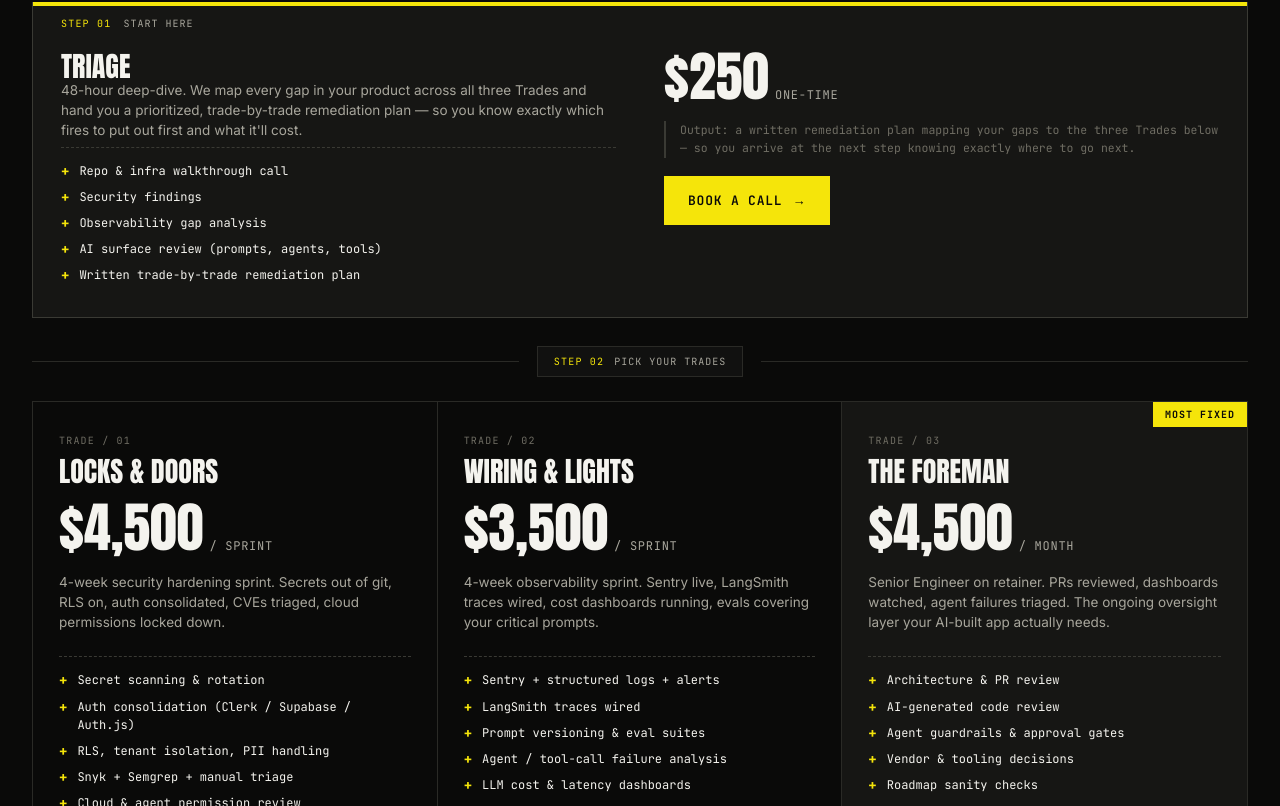
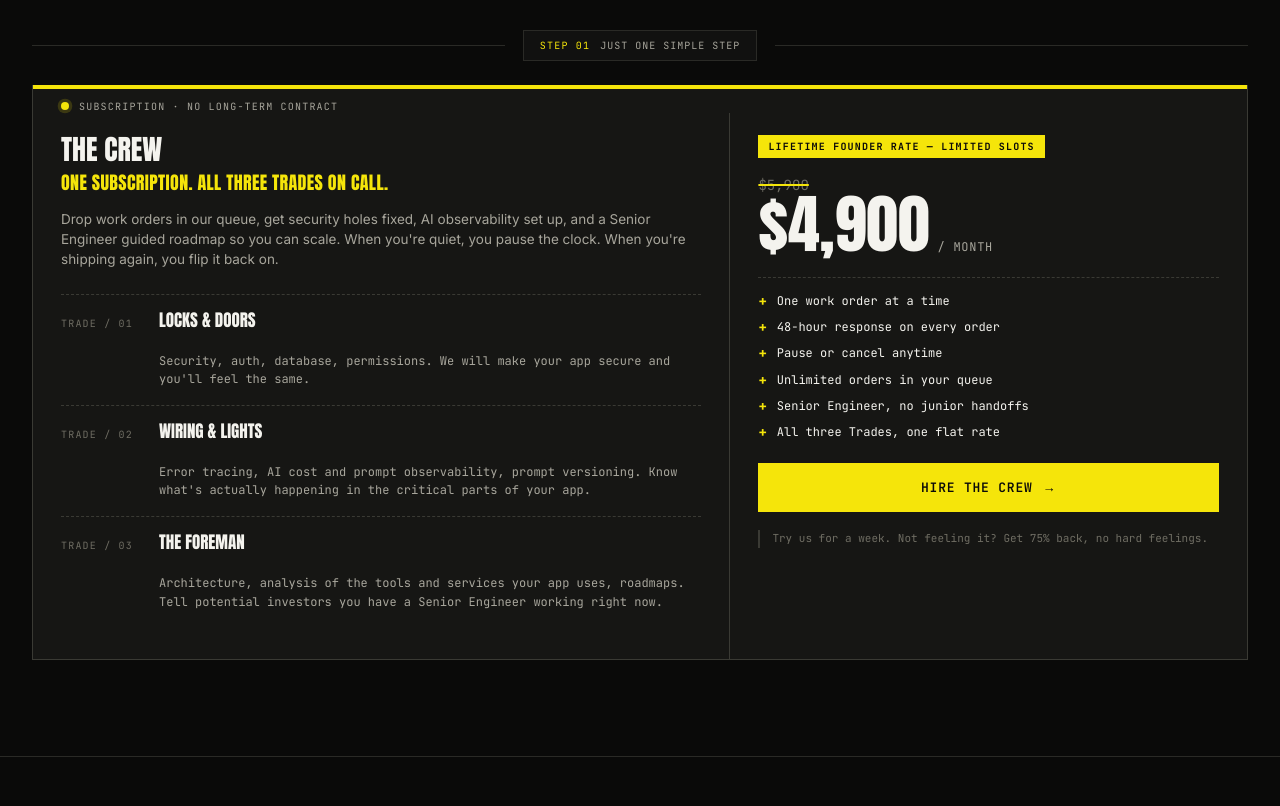
Before and after one commit to hichana/cnsl-biz, a Next.js app in the folder web/: page / in a window 1280 px wide. Shown: the part 5554-6360 px from the top of the page. Built offline with nearby package versions, Linux system fonts and the light colour scheme.

Commit message:
pricing changes

```diff
--- a/web/src/app/globals.css
+++ b/web/src/app/globals.css
@@ -1657,6 +1657,223 @@ section {
   justify-content: center;
 }
 
+/* ─── PRICING · THE CREW (subscription card) ─────────────────────────────── */
+.pricing-crew {
+  border: 1px solid var(--border-2);
+  background: var(--surface);
+  position: relative;
+}
+.pricing-crew::before {
+  content: "";
+  position: absolute;
+  left: 0;
+  right: 0;
+  top: -1px;
+  height: 4px;
+  background: var(--accent);
+}
+.pricing-crew-tag {
+  display: flex;
+  align-items: center;
+  gap: 10px;
+  padding: 14px 28px 0;
+  font-family: var(--f-mono);
+  font-size: 10px;
+  letter-spacing: 0.12em;
+  text-transform: uppercase;
+  color: var(--ink-mute);
+}
+.pricing-crew-tag-dot {
+  width: 8px;
+  height: 8px;
+  background: var(--accent);
+  border-radius: 50%;
+  box-shadow: 0 0 0 3px rgba(245, 229, 10, 0.18);
+  animation: crewPulse 2.4s ease-in-out infinite;
+}
+@keyframes crewPulse {
+  0%,
+  100% {
+    box-shadow: 0 0 0 3px rgba(245, 229, 10, 0.18);
+  }
+  50% {
+    box-shadow: 0 0 0 6px rgba(245, 229, 10, 0.05);
+  }
+}
+
+.pricing-crew-grid {
+  display: grid;
+  grid-template-columns: 1.35fr 1fr;
+  gap: 0;
+  padding: 0;
+}
+@media (max-width: 880px) {
+  .pricing-crew-grid {
+    grid-template-columns: 1fr;
+  }
+}
+
+.pricing-crew-left {
+  padding: 22px 28px 32px;
+  display: flex;
+  flex-direction: column;
+  gap: 16px;
+  border-right: 1px solid var(--border-2);
+}
+@media (max-width: 880px) {
+  .pricing-crew-left {
+    border-right: 0;
+    border-bottom: 1px solid var(--border-2);
+  }
+}
+.pricing-crew-tagline {
+  font-family: var(--f-display);
+  text-transform: uppercase;
+  font-size: 18px;
+  letter-spacing: 0.02em;
+  color: var(--accent);
+  line-height: 1.1;
+  margin-top: -6px;
+}
+
+.pricing-crew-trades {
+  display: flex;
+  flex-direction: column;
+  border-top: 1px dashed var(--border-2);
+  margin-top: 8px;
+}
+.pricing-crew-trade {
+  padding: 16px 0;
+  border-bottom: 1px dashed var(--border-2);
+  display: grid;
+  grid-template-columns: 80px 1fr;
+  gap: 18px;
+  align-items: baseline;
+}
+.pricing-crew-trade:last-child {
+  border-bottom: 0;
+}
+.pricing-crew-trade-no {
+  font-family: var(--f-mono);
+  font-size: 10px;
+  letter-spacing: 0.12em;
+  text-transform: uppercase;
+  color: var(--ink-dim);
+}
+.pricing-crew-trade-name {
+  font-family: var(--f-display);
+  text-transform: uppercase;
+  font-size: 17px;
+  line-height: 1.1;
+}
+.pricing-crew-trade-blurb {
+  grid-column: 2;
+  font-family: var(--f-mono);
+  font-size: 12px;
+  line-height: 1.55;
+  color: var(--ink-mute);
+  margin-top: 4px;
+}
+@media (max-width: 520px) {
+  .pricing-crew-trade {
+    grid-template-columns: 1fr;
+    gap: 4px;
+  }
+  .pricing-crew-trade-blurb {
+    grid-column: 1;
+  }
+}
+
+.pricing-crew-right {
+  padding: 22px 28px 32px;
+  display: flex;
+  flex-direction: column;
+  gap: 18px;
+  align-items: stretch;
+}
+.pricing-crew-badge {
+  align-self: flex-start;
+  font-family: var(--f-mono);
+  font-size: 10px;
+  letter-spacing: 0.12em;
+  text-transform: uppercase;
+  color: #0a0a09;
+  background: var(--accent);
+  padding: 5px 10px;
+  font-weight: 700;
+}
+.pricing-crew-price {
+  display: flex;
+  flex-direction: column;
+  gap: 2px;
+}
+.pricing-crew-price-was {
+  font-family: var(--f-mono);
+  font-size: 14px;
+  color: var(--ink-dim);
+  text-decoration: line-through;
+  text-decoration-thickness: 2px;
+  text-decoration-color: var(--accent);
+}
+.pricing-crew-price-now {
+  display: flex;
+  align-items: baseline;
+  gap: 8px;
+}
+.pricing-crew-price-now .p {
+  font-family: var(--f-display);
+  font-size: 64px;
+  line-height: 0.9;
+}
+.pricing-crew-price-now .per {
+  font-family: var(--f-mono);
+  font-size: 12px;
+  color: var(--ink-mute);
+  text-transform: uppercase;
+  letter-spacing: 0.06em;
+}
+
+.pricing-crew-benefits {
+  display: flex;
+  flex-direction: column;
+  gap: 8px;
+  padding-top: 14px;
+  border-top: 1px dashed var(--border-2);
+  margin-top: 4px;
+  list-style: none;
+}
+.pricing-crew-benefits li {
+  font-family: var(--f-mono);
+  font-size: 12px;
+  color: var(--ink);
+  display: flex;
+  gap: 10px;
+  align-items: flex-start;
+  line-height: 1.5;
+}
+.pricing-crew-benefits li::before {
+  content: "+";
+  color: var(--accent);
+  font-weight: 700;
+  font-size: 14px;
+  line-height: 1.3;
+}
+
+.pricing-crew-cta {
+  width: 100%;
+  justify-content: center;
+  margin-top: 4px;
+}
+
+.pricing-crew-guarantee {
+  font-family: var(--f-mono);
+  font-size: 11px;
+  line-height: 1.6;
+  color: var(--ink-dim);
+  border-left: 2px solid var(--border-2);
+  padding-left: 12px;
+}
+
 /* ─── FAQ ────────────────────────────────────────────────────────────────── */
 .faq {
   border: 1px solid var(--border);
--- a/web/src/components/Pricing.tsx
+++ b/web/src/components/Pricing.tsx
@@ -1,9 +1,8 @@
-import { TIERS } from "@/lib/content";
+import { CREW, TIERS } from "@/lib/content";
 import { SecHead } from "./SecHead";
 
 export function Pricing() {
   const triage = TIERS.find((t) => t.kind === "triage")!;
-  const trades = TIERS.filter((t) => t.kind === "trade");
 
   return (
     <section className="sec" id="pricing">
@@ -13,24 +12,28 @@ export function Pricing() {
           kicker="Pricing"
           title={
             <>
-              One triage.{" "}
+              Three trades.{" "}
               <em style={{ fontStyle: "italic", color: "var(--accent)" }}>
-                Three trades.
+                One easy sub.
               </em>
             </>
           }
           right={
             <>
-              Start with the $250 Triage — we tell you exactly which Trades to
-              you need and why. Plug the result into your AI if you think it can
-              fix everything for you. Or move on to our Trades if you want it
-              done once and for all.
+              {/* Start with the $250 Triage — we map every fire to the right Trade
+              and hand you the punch list. Then hire The Crew on a flat monthly
+              rate: one work order at a time, all three Trades on call, pause or
+              cancel anytime. No retainers, no statements of work, no month-long
+              discovery. */}
+              A flat monthly rate that makes it all feel easy. Pause or cancel
+              at any time. This is how working with a Senior Engineer should
+              have been done in the first place.
             </>
           }
         />
 
         {/* ── Step 1: Triage ─────────────────────────────────────────── */}
-        <div className="pricing-triage">
+        {/* <div className="pricing-triage">
           <div className="pricing-triage-badge">
             <span className="pricing-step">Step 01</span>
             <span className="pricing-step-label">Start here</span>
@@ -52,8 +55,8 @@ export function Pricing() {
               </div>
               <p className="pricing-triage-output">
                 Output: a written remediation plan mapping your gaps to the
-                three Trades below — so you arrive at the next step knowing
-                exactly where to go next.
+                three Trades — so by the time you put The Crew on the clock, we
+                already know what we&apos;re hammering first.
               </p>
               <a
                 className="btn btn-hazard"
@@ -66,58 +69,69 @@ export function Pricing() {
             </div>
           </div>
         </div>
-
-        {/* ── Step 2: Trades ─────────────────────────────────────────── */}
+ */}
+        {/* ── Step 2: The Crew Subscription ──────────────────────────── */}
         <div className="pricing-flow">
           <div className="pricing-flow-line" />
           <div className="pricing-flow-label">
-            <span className="pricing-step">Step 02</span>
-            <span className="pricing-step-label">Pick your trades</span>
+            <span className="pricing-step">Step 01</span>
+            <span className="pricing-step-label">Just one simple step</span>
           </div>
           <div className="pricing-flow-line" />
         </div>
 
-        <div className="tiers">
-          {trades.map((t) => (
-            <div
-              className={`tier ${t.featured ? "featured" : ""}`}
-              key={t.name}
-            >
-              {t.tradeRef && (
-                <div className="tier-trade-no">Trade / {t.tradeRef}</div>
-              )}
-              <div className="tier-name">{t.name}</div>
-              <div className="tier-price">
-                <span className="p">{t.price}</span>
-                <span className="per">{t.per}</span>
+        <div className="pricing-crew">
+          <div className="pricing-crew-tag">
+            <span className="pricing-crew-tag-dot" />
+            Subscription · no long-term contract
+          </div>
+
+          <div className="pricing-crew-grid">
+            <div className="pricing-crew-left">
+              <div className="tier-name">{CREW.name}</div>
+              <p className="pricing-crew-tagline">{CREW.tagline}</p>
+              <p className="tier-desc">{CREW.desc}</p>
+
+              <div className="pricing-crew-trades">
+                {CREW.trades.map((t) => (
+                  <div className="pricing-crew-trade" key={t.ref}>
+                    <div className="pricing-crew-trade-no">Trade / {t.ref}</div>
+                    <div className="pricing-crew-trade-name">{t.name}</div>
+                    <p className="pricing-crew-trade-blurb">{t.blurb}</p>
+                  </div>
+                ))}
               </div>
-              <p className="tier-desc">{t.desc}</p>
-              <ul className="tier-feats">
-                {t.feats.map((f, i) => (
-                  <li key={i}>{f}</li>
+            </div>
+
+            <div className="pricing-crew-right">
+              <div className="pricing-crew-badge">{CREW.badge}</div>
+
+              <div className="pricing-crew-price">
+                <span className="pricing-crew-price-was">{CREW.priceWas}</span>
+                <div className="pricing-crew-price-now">
+                  <span className="p">{CREW.priceNow}</span>
+                  <span className="per">{CREW.per}</span>
+                </div>
+              </div>
+
+              <ul className="pricing-crew-benefits">
+                {CREW.benefits.map((b, i) => (
+                  <li key={i}>{b}</li>
                 ))}
               </ul>
+
               <a
-                className={`btn ${t.featured ? "btn-hazard" : "btn-ghost"}`}
+                className="btn btn-hazard pricing-crew-cta"
                 href="https://calendly.com/hello-mail-wiot/30min"
                 target="_blank"
                 rel="noopener noreferrer"
               >
-                {t.cta} <span className="arrow">→</span>
+                {CREW.cta} <span className="arrow">→</span>
               </a>
+
+              <p className="pricing-crew-guarantee">{CREW.guarantee}</p>
             </div>
-          ))}
-        </div>
-
-        {/* ── Bundle note ────────────────────────────────────────────── */}
-        <div className="pricing-bundle">
-          <span className="pricing-bundle-label">Bundle rate</span>
-          <span className="pricing-bundle-text">
-            Locks &amp; Doors + Wiring &amp; Lights together:{" "}
-            <strong>$7,000</strong>. All three Trades including The Foreman
-            retainer: <strong>from $11,500 / mo</strong>. Book the triage and
-            we&apos;ll quote your stack.
-          </span>
+          </div>
         </div>
       </div>
     </section>
--- a/web/src/lib/content.ts
+++ b/web/src/lib/content.ts
@@ -34,6 +34,26 @@ export type Tier = {
   feats: string[];
   cta: string;
   featured?: boolean;
+};
+
+export type CrewTrade = {
+  ref: "01" | "02" | "03";
+  name: string;
+  blurb: string;
+};
+
+export type CrewSub = {
+  name: string;
+  tagline: string;
+  desc: string;
+  priceNow: string;
+  priceWas: string;
+  per: string;
+  badge: string;
+  trades: CrewTrade[];
+  benefits: string[];
+  cta: string;
+  guarantee: string;
 };
 
 export type Faq = { q: string; a: string };
@@ -214,56 +234,48 @@ export const TIERS: Tier[] = [
     ],
     cta: "Book a call",
   },
+];
+
+export const CREW: CrewSub = {
+  name: "The Crew",
+  tagline: "One subscription. All three Trades on call.",
+  desc: "Drop work orders in our queue, get security holes fixed, AI observability set up, and a Senior Engineer guided roadmap so you can scale. When you're quiet, you pause the clock. When you're shipping again, you flip it back on.",
+  priceNow: "$4,900",
+  priceWas: "$5,900",
+  per: "/ month",
+  badge: "Lifetime founder rate — limited slots",
+  trades: [
     {
-    kind: "trade",
-    tradeRef: "01",
+      ref: "01",
       name: "Locks & Doors",
-    price: "$4,500",
-    per: "/ sprint",
-    desc: "4-week security hardening sprint. Secrets out of git, RLS on, auth consolidated, CVEs triaged, cloud permissions locked down.",
-    feats: [
-      "Secret scanning & rotation",
-      "Auth consolidation (Clerk / Supabase / Auth.js)",
-      "RLS, tenant isolation, PII handling",
-      "Snyk + Semgrep + manual triage",
-      "Cloud & agent permission review",
-    ],
-    cta: "Book a call",
+      blurb:
+        "Security, auth, database, permissions. We will make your app secure and you'll feel the same.",
     },
     {
-    kind: "trade",
-    tradeRef: "02",
+      ref: "02",
       name: "Wiring & Lights",
-    price: "$3,500",
-    per: "/ sprint",
-    desc: "4-week observability sprint. Sentry live, LangSmith traces wired, cost dashboards running, evals covering your critical prompts.",
-    feats: [
-      "Sentry + structured logs + alerts",
-      "LangSmith traces wired",
-      "Prompt versioning & eval suites",
-      "Agent / tool-call failure analysis",
-      "LLM cost & latency dashboards",
-    ],
-    cta: "Book a call",
+      blurb:
+        "Error tracing, AI cost and prompt observability, prompt versioning. Know what's actually happening in the critical parts of your app.",
     },
     {
-    kind: "trade",
-    tradeRef: "03",
+      ref: "03",
       name: "The Foreman",
-    price: "$4,500",
-    per: "/ month",
-    desc: "Senior Engineer on retainer. PRs reviewed, dashboards watched, agent failures triaged. The ongoing oversight layer your AI-built app actually needs.",
-    feats: [
-      "Architecture & PR review",
-      "AI-generated code review",
-      "Agent guardrails & approval gates",
-      "Vendor & tooling decisions",
-      "Roadmap sanity checks",
+      blurb:
+        "Architecture, analysis of the tools and services your app uses, roadmaps. Tell potential investors you have a Senior Engineer working right now.",
+    },
   ],
-    cta: "Book a call",
-    featured: true,
-  },
-];
+  benefits: [
+    "One work order at a time",
+    "48-hour response on every order",
+    "Pause or cancel anytime",
+    "Unlimited orders in your queue",
+    "Senior Engineer, no junior handoffs",
+    "All three Trades, one flat rate",
+  ],
+  cta: "Hire the crew",
+  guarantee:
+    "Try us for a week. Not feeling it? Get 75% back, no hard feelings.",
+};
 
 export const FAQS: Faq[] = [
   {
```
Lines whose indentation alone changed are shown as unchanged.
